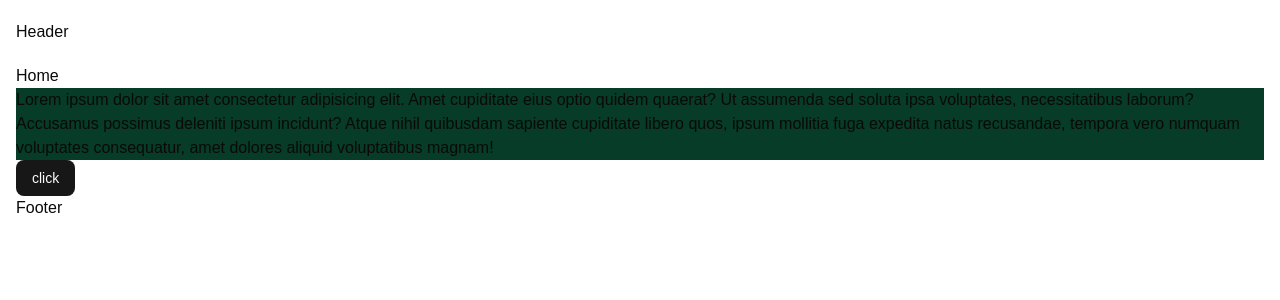
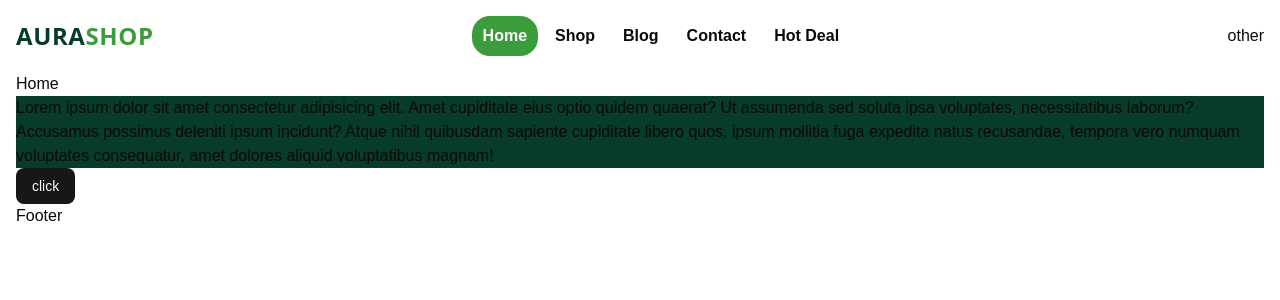
Before and after one commit to mahadihasandev/shop-nextjs-fullStack, a Next.js app: page / in a window 1280 px wide. Shown: the top 300 px of the page. Built offline with nearby package versions, Linux system fonts and the light colour scheme.

Commit message:
headermenu with animation

```diff
--- a/app/globals.css
+++ b/app/globals.css
@@ -9,8 +9,8 @@
   --color-shop_dark_green: #063c28;
   --color-shop_btn_dark_green: #063D29;
   --color-shop_light_bg: #f6f6f6;
-  --color-shop_light_green: #fb6c08;
-  --color-shop_orange: #fb6c08;
+  --color-shop_light_orang:#ff9248;
+  --color-shop_orange: 	#ff6700;
   --color-darkColor: #151515;
   --color-lightColor: #952525b;
   --color-tightOrange: #fca99b;
@@ -22,6 +22,7 @@
   --color-lightText: #3D991;
   --color-lightGreen: #f1f3f;
   --color-productBg: #c3c;
+  --color-shop_light_green:#3b9c3c
 }
 
 @theme inline {
@@ -141,4 +142,7 @@
   body {
     @apply bg-background text-foreground;
   }
+  .hoverEffect{
+    @apply transition-all duration-300 ease-in-out;
+  }
 }
--- a/app/page.tsx
+++ b/app/page.tsx
@@ -1,11 +1,10 @@
-
 import Container from '@/components/Container'
 import { Button } from '@/components/ui/button'
 import React from 'react'
 
-function Home() {
+const page = () => {
   return (
-    <Container>
+     <Container>
       <h2>Home</h2>
       <p className='bg-shop_dark_green'>Lorem ipsum dolor sit amet consectetur
          adipisicing elit. Amet cupiditate eius optio quidem quaerat? Ut
@@ -20,4 +19,4 @@ function Home() {
   )
 }
 
-export default Home
+export default page
--- /dev/null
+++ b/app/shop/page.tsx
@@ -0,0 +1,9 @@
+import React from 'react'
+
+const Shop = () => {
+  return (
+    <div>Shop</div>
+  )
+}
+
+export default Shop
--- a/components/Container.tsx
+++ b/components/Container.tsx
@@ -1,12 +1,11 @@
+import React from 'react'
 import { cn } from "@/lib/utils"
 
-function Container({children,
+const Container = ({children,
     className}:{children:React.ReactNode,
-        className?:string}) {
+        className?:string}) => {
   return (
-    <div className={cn("max-w-7xl mx-auto px-4",
-        className)}>{children}</div>
+    <div className={cn("max-w-7xl mx-auto px-4", className)}>{children}</div>
   )
 }
-
 export default Container
--- a/components/Header.tsx
+++ b/components/Header.tsx
@@ -1,15 +1,17 @@
 import React from 'react'
 import Container from './Container'
+import Logo from './Logo'
+import HeaderMenu from './HeaderMenu'
 
-
-function Header() {
+const Header = () => {
   return (
-        <header className='bg-white py-5'>
-            <Container>
-            Header
+    <header className='bg-white py-5'>
+            <Container className='flex justify-between items-center'>
+            <Logo className=''/>
+            <HeaderMenu/>
+            <div>other</div>
             </Container>
         </header>
-
   )
 }
 
--- /dev/null
+++ b/components/HeaderMenu.tsx
@@ -0,0 +1,24 @@
+'use client'
+import { headerData } from '@/constant/data'
+import Link from 'next/link'
+import { usePathname } from 'next/navigation'
+
+const HeaderMenu = () => {
+  const pathname=usePathname()
+
+
+  return (
+    <div className='hidden md:inline-flex w-1/3 items-center capitalize z-10 font-semibold text-lightColor gap-7'>
+        {headerData.map((item)=>(
+            <Link key={item.title} href={item?.href}
+            className={`hover:text-white hoverEffect relative group z-10 transition-colors duration-300 isolate ${pathname==item?.href&&'text-white'}`}
+            >
+            {item.title}
+            <span className={`absolute inset-0 -z-10 bg-shop_light_green -left-[25%] -top-2 p-5 rounded-2xl w-[150%] scale-0 group-hover:scale-100 transition-transform duration-300 origin-center ${pathname==item?.href&&"scale-100"}`}/>
+            </Link>
+        ))}
+    </div>
+  )
+}
+
+export default HeaderMenu
--- /dev/null
+++ b/components/Logo.tsx
@@ -0,0 +1,16 @@
+import { cn } from '@/lib/utils'
+import Link from 'next/link'
+import React from 'react'
+
+const Logo = ({className}:{className:string}) => {
+  return (
+    <Link href={'/'}>
+    <h2 className={cn("text-2xl text-shop_dark_green font-black tracking-wide uppercase hover:text-shop_light_green group font-sans",
+        className)}>
+        Aura<span className='text-shop_light_green group-hover:text-shop_dark_green hoverEffect'>Shop</span>
+    </h2>
+    </Link>
+  )
+}
+
+export default Logo
--- /dev/null
+++ b/constant/data.ts
@@ -0,0 +1,7 @@
+export const headerData=[
+    {title:"Home" ,href:"/"},
+    {title:"Shop" ,href:"/shop"},
+    {title:"Blog" ,href:"/blog"},
+    {title:"Contact" ,href:"/contact"},
+    {title:"Hot Deal" ,href:"/deal"},
+]
```
Also changed, not shown: components/Footer.tsx (+3 -5 lines).
